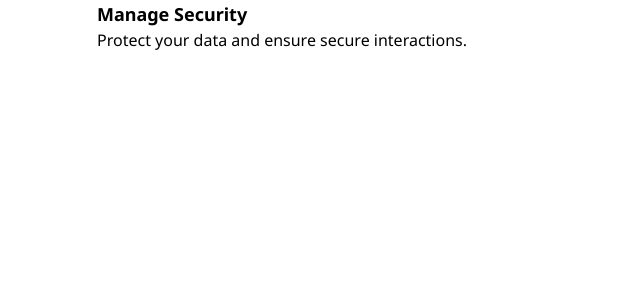
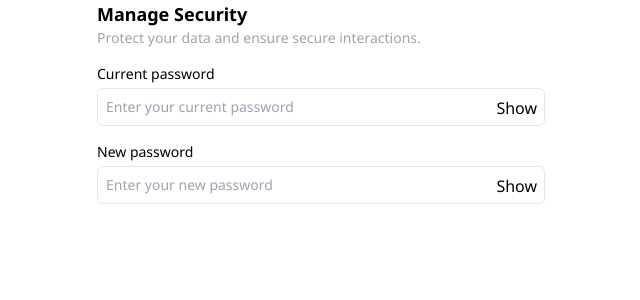
Before and after one commit to qianzhong516/password-section, a React (Create React App) app: page / in a window 1280 px wide. Shown: the top 300 px of the page, without its empty margins (319-959 px from the left). Built offline with nearby package versions, Linux system fonts and the light colour scheme.

Commit message:
add password input

```diff
--- a/package.json
+++ b/package.json
@@ -36,6 +36,7 @@
     ]
   },
   "devDependencies": {
+    "tailwind-merge": "^2.4.0",
     "tailwindcss": "^3.4.7"
   }
 }
--- a/src/App.js
+++ b/src/App.js
@@ -1,11 +1,16 @@
+import PasswordInput from "./PasswordInput";
 
 function App() {
   return (
-    <div className='container max-w-lg'>
-      <h1 className='text-lg font-bold'>Manage Security</h1>
-      <p>Protect your data and ensure secure interactions.</p>
-      <form>
+    <div className='container max-w-lg flex flex-col gap-4'>
+      <div>
+        <h1 className='text-lg font-bold'>Manage Security</h1>
+        <p className="text-sm text-neutral-400">Protect your data and ensure secure interactions.</p>
+      </div>
 
+      <form className="flex flex-col gap-4">
+        <PasswordInput label='Current password' placeholder='Enter your current password' />
+        <PasswordInput label='New password' placeholder='Enter your new password' />
       </form>
     </div>
   );
--- /dev/null
+++ b/src/PasswordInput.js
@@ -0,0 +1,23 @@
+import { useId, useState } from 'react';
+import { twMerge } from 'tailwind-merge';
+
+export default function PasswordInput({
+    label,
+    field,
+    placeholder,
+    className
+}) {
+    const id = useId();
+    const [isMasked, setIsMasked] = useState(true);
+    const toggleMaskPassword = () => setIsMasked(state => !state);
+
+    return (
+        <div className='flex flex-col gap-1'>
+            <label className="text-sm" htmlFor={id}>{label}</label>
+            <div className='relative'>
+                <input className={twMerge('w-full p-2 border rounded-md text-sm', className)} type={isMasked ? 'password' : 'text'} name={field} id={id} placeholder={placeholder} />
+                <span className='absolute top-2 right-2' onClick={toggleMaskPassword} >{isMasked ? 'Show' : 'Hide'}</span>
+            </div>
+        </div>
+    )
+}
```
Also changed, not shown: 1 other file (tests, documents, lock files or other folders).
